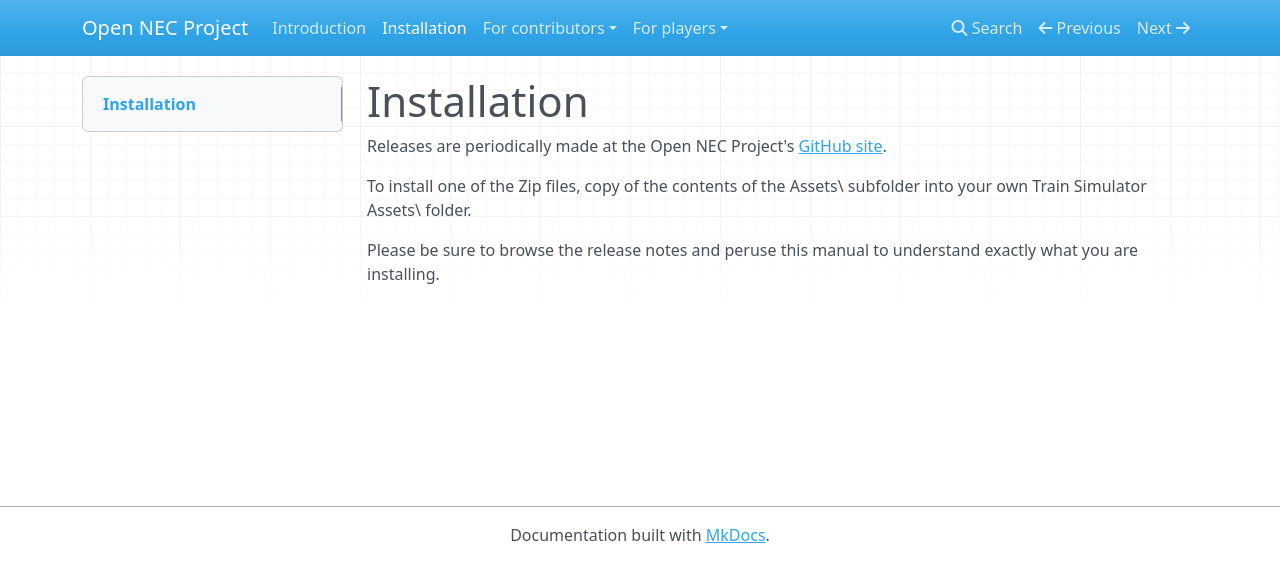
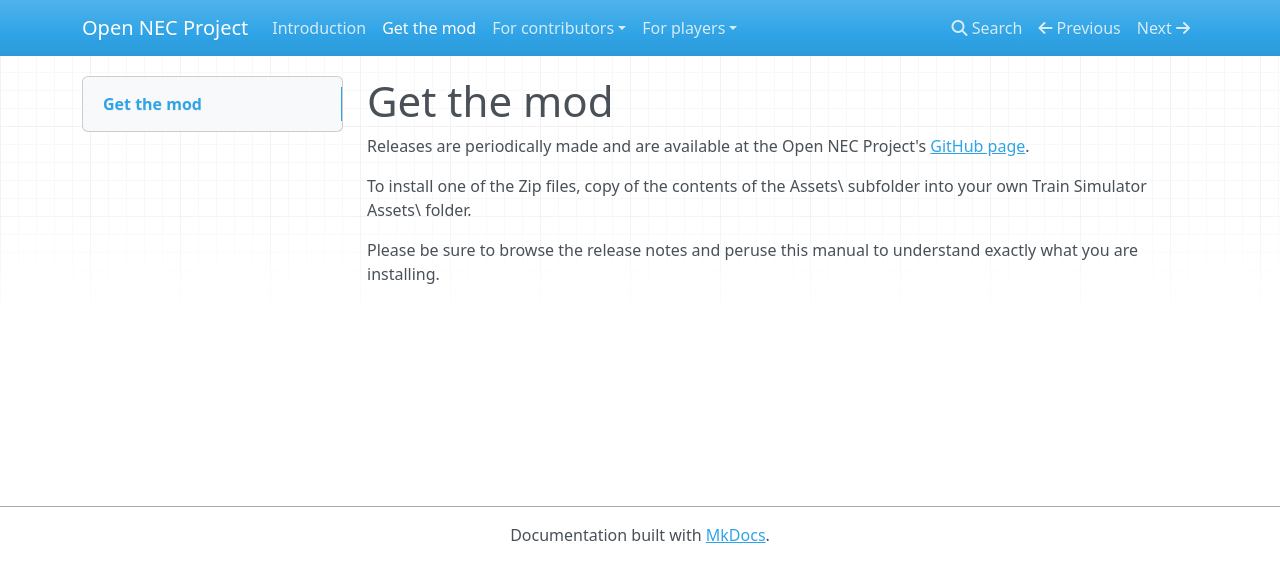
Before and after one commit to YoRyan/open-nec, an MkDocs documentation site: the page built from Docs/installation.md, in a window 1280 px wide. Shown: the top 582 px of the page. Built offline with MkDocs 1.6.1, drawn with Linux system fonts in a browser that asks for light colours; nearby versions of some CDN libraries.

Commit message:
Manual: change installation page wording

```diff
--- a/Docs/installation.md
+++ b/Docs/installation.md
@@ -1,6 +1,6 @@
-# Installation
+# Get the mod
 
-Releases are periodically made at the Open NEC Project's [GitHub site](https://github.com/YoRyan/open-nec/releases).
+Releases are periodically made and are available at the Open NEC Project's [GitHub page](https://github.com/YoRyan/open-nec/releases).
 
 To install one of the Zip files, copy of the contents of the Assets\ subfolder into your own Train Simulator Assets\ folder.
 
```
